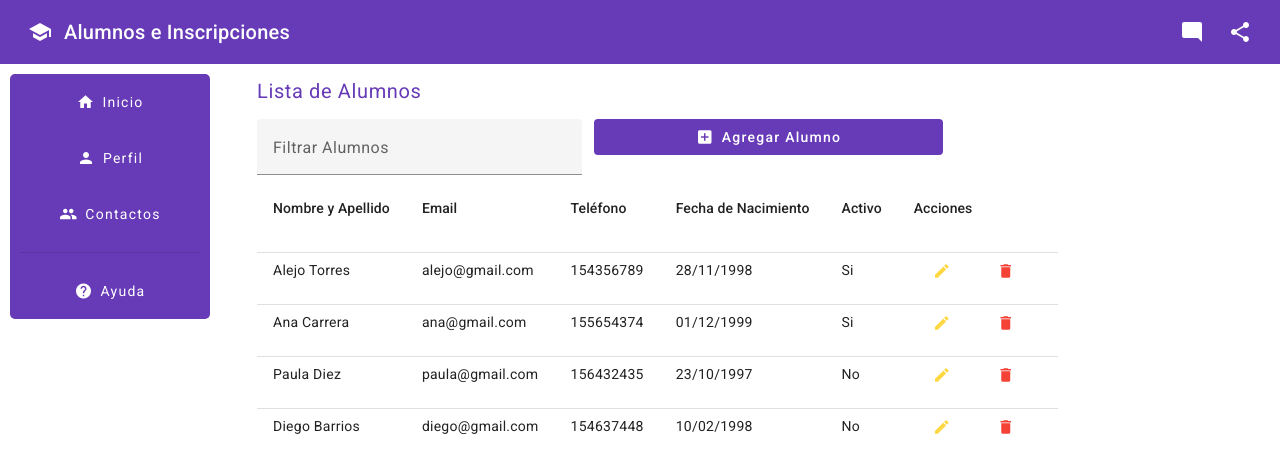
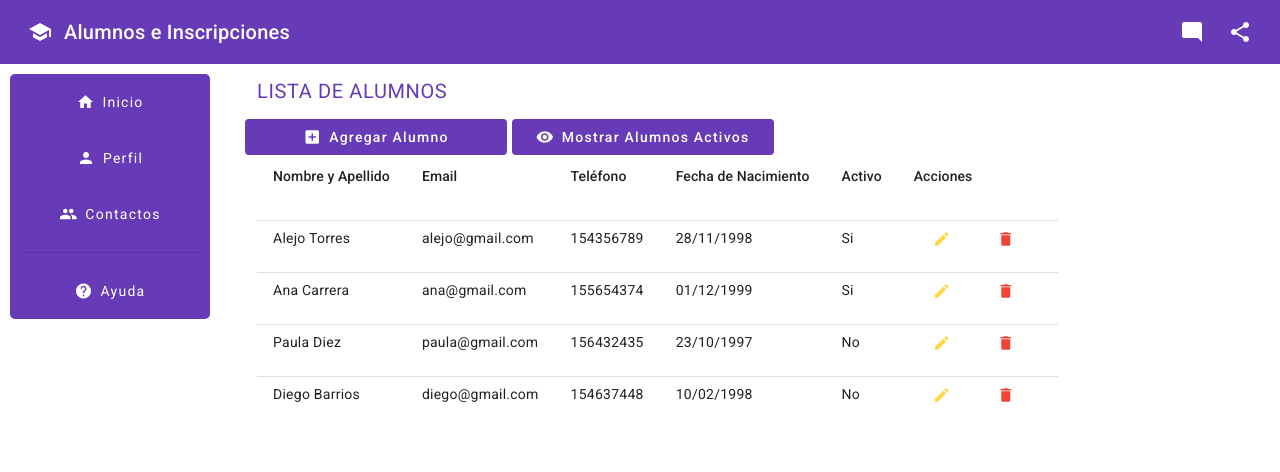
Before and after one commit to valecambiaso/Proyecto-Final, an Angular app in the folder angular_project/: page / in a window 1280 px wide. Shown: the top 472 px of the page. Built offline with nearby package versions, Linux system fonts and the light colour scheme.

Commit message:
observable, promise and filter

```diff
--- a/angular_project/src/app/components/student-form/student-form.component.css
+++ b/angular_project/src/app/components/student-form/student-form.component.css
@@ -2,6 +2,7 @@ h4{
     color: #673ab7;
     padding-top: 15px;
     padding-left: 15px;
+    text-transform: uppercase;
 }
 
 .row{
--- a/angular_project/src/app/components/student-form/student-form.component.ts
+++ b/angular_project/src/app/components/student-form/student-form.component.ts
@@ -1,7 +1,6 @@
-import { Component, Input, OnInit, Inject, Output, EventEmitter } from '@angular/core';
-import { EmailValidator, FormBuilder, FormControl, FormGroup, Validators } from '@angular/forms';
+import { Component, Inject} from '@angular/core';
+import { FormBuilder, FormGroup, Validators } from '@angular/forms';
 import { MatDialogRef, MAT_DIALOG_DATA } from '@angular/material/dialog';
-import { StudentListComponent } from '../student-list/student-list.component';
 import { Student } from '../../models/student';
 import { StudentService } from '../../services/student.service';
 
@@ -58,7 +57,7 @@ export class StudentFormComponent{
     });
   }
 
-  addStudent(){
+  addStudent(): void{
     const student: Student = {
       name: this.studentForm.get('name')!.value,
       surname: this.studentForm.get('surname')!.value,
@@ -76,7 +75,7 @@ export class StudentFormComponent{
     this.closeForm();
   }
 
-  closeForm(){
+  closeForm(): void{
     this.dialogRef.close();
   }
 }
--- a/angular_project/src/app/components/student-list/student-list.component.css
+++ b/angular_project/src/app/components/student-list/student-list.component.css
@@ -1,11 +1,14 @@
 h4{
     color: #673ab7;
     padding-top: 15px;
+    text-transform: uppercase;
 }
 
 .add-button{
     background-color: #673ab7;
     color: white;
+    margin-bottom: 10px;
+    margin-right: 5px;
 }
 
 table{
--- a/angular_project/src/app/components/student-list/student-list.component.html
+++ b/angular_project/src/app/components/student-list/student-list.component.html
@@ -1,19 +1,19 @@
 <h4 appTitleStyle>Lista de Alumnos</h4>
 
 <div class="row">
-    <mat-form-field class="col-md-4">
-        <mat-label>Filtrar Alumnos</mat-label>
-        <input type="text" matInput (keyup)="filterTable($event)">
-    </mat-form-field>
-
-    <button mat-button class="add-button col-md-4" (click)="openModalAdd()">
+    <button mat-button class="add-button col-md-3" (click)="openModalAdd()">
         <mat-icon style="color: white">add_box</mat-icon>
         <span style="color: white">Agregar Alumno</span>
+    </button>
+
+    <button mat-button class="add-button col-md-3" (click)="activeStudents()">
+        <mat-icon style="color: white">remove_red_eye</mat-icon>
+        <span style="color: white">Mostrar Alumnos Activos</span>
     </button>
 </div>
 
 <div>
-    <mat-table [dataSource]="dataSource">
+    <mat-table [dataSource]="(dataSource$ | async)!">
         <ng-container matColumnDef="fullname">
             <th mat-header-cell *matHeaderCellDef>Nombre y Apellido</th>
             <td mat-cell *matCellDef="let element">{{element | nameSurname}}</td>
--- a/angular_project/src/app/components/student-list/student-list.component.ts
+++ b/angular_project/src/app/components/student-list/student-list.component.ts
@@ -3,7 +3,7 @@ import { MatTableDataSource } from '@angular/material/table';
 import { MatDialog } from '@angular/material/dialog';
 import { Student } from 'src/app/models/student';
 import { StudentFormComponent } from '../student-form/student-form.component';
-import { Observable, Subscription } from 'rxjs';
+import { Observable, Subscription, filter, map, from, of } from 'rxjs';
 import { StudentService } from '../../services/student.service';
 
 @Component({
@@ -14,8 +14,10 @@ import { StudentService } from '../../services/student.service';
 
 export class StudentListComponent implements OnInit, OnDestroy{
     dataSource!: MatTableDataSource<Student>;
+    dataSource$!: Observable<MatTableDataSource<Student>>;
     columns: string[] = ['fullname','email','cellphone','bornDate','isActive','actions'];
     suscription!: Subscription;
+    students!: Student[];
 
     constructor(
       private dialog: MatDialog,
@@ -27,15 +29,24 @@ export class StudentListComponent implements OnInit, OnDestroy{
       this.suscription = this.studentService.getAllStudentsObservable().subscribe((students: Student[]) => {
         this.dataSource.data = students;
       });
+      this.dataSource$ = this.studentService.getAllStudentsObservable().pipe(map((students) => new MatTableDataSource<Student>(students)));
     }
 
     ngOnDestroy(): void {
       this.suscription.unsubscribe();
     }
 
-    filterTable($event:Event):void{
-      const filterVal = ($event.target as HTMLInputElement).value;
-      this.dataSource.filter = filterVal.trim().toLowerCase();
+    activeStudents(){
+      console.log('Alumnos activos: ');
+      this.suscription.add(
+        this.studentService.activeStudents().subscribe({
+          next: (student) => {
+            console.log(student.name + ' ' + student.surname)
+          }, error: (error) => {
+            console.log(error.message)
+          }
+        })
+      );
     }
 
     removeStudent(studentIndex: number):void{
--- a/angular_project/src/app/services/student.service.ts
+++ b/angular_project/src/app/services/student.service.ts
@@ -1,5 +1,5 @@
 import { Injectable } from '@angular/core';
-import { BehaviorSubject, Observable } from 'rxjs';
+import { BehaviorSubject, catchError, filter, from, map, Observable, of } from 'rxjs';
 import { Student } from '../models/student';
 
 @Injectable({
@@ -80,4 +80,12 @@ export class StudentService {
     this.students.splice(studentIndex,1);
     this.students$.next(this.students);
   }
+
+  activeStudents(){
+    return from(this.students).pipe(
+      filter((student: Student) => student.isActive),
+      map((student) => {return student}),
+      catchError((error) => {throw new Error(error)})
+    );
+  }
 }
```
